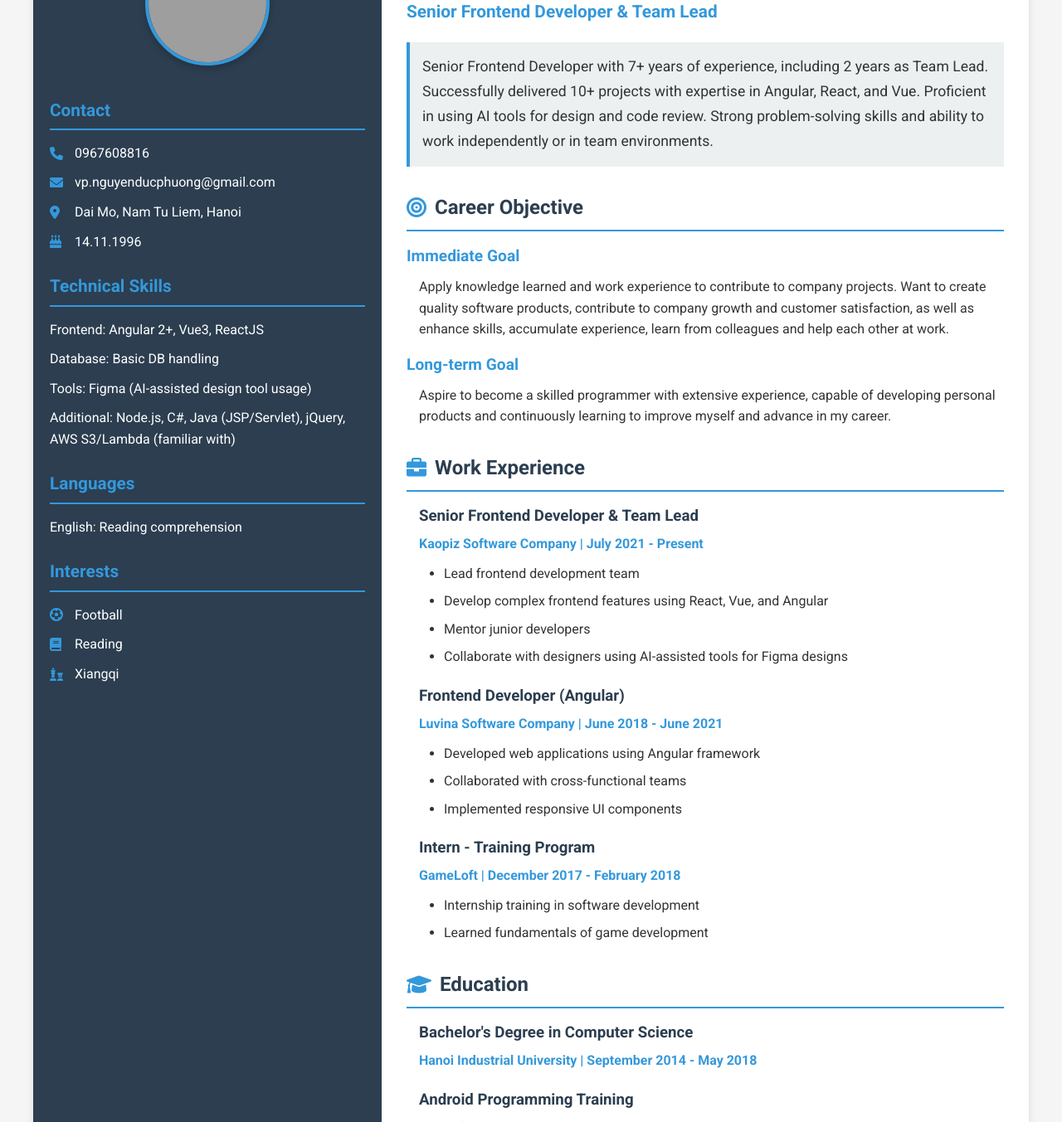
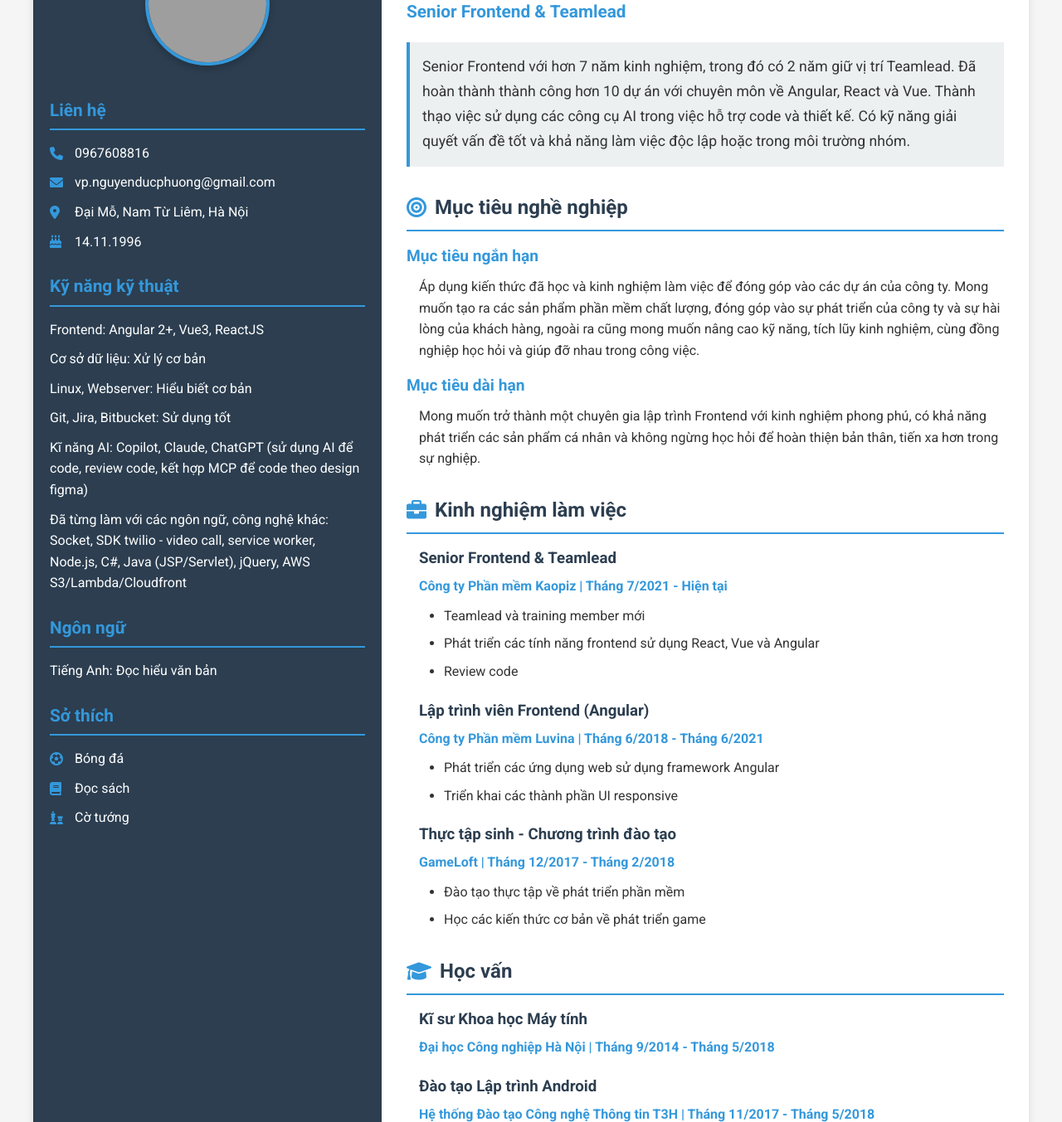
Before and after one commit to phuong5/my-cv, a plain HTML site: page index.html in a window 1280 px wide. Shown: the part 121-1474 px from the top of the page at 83% size. Drawn offline with Linux system fonts and the light colour scheme; grey boxes are pictures that could not be loaded.

Commit message:
fix: change file

```diff
--- a/index.html
+++ b/index.html
@@ -1,9 +1,9 @@
 <!DOCTYPE html>
-<html lang="en">
+<html lang="vi">
 <head>
     <meta charset="UTF-8">
     <meta name="viewport" content="width=device-width, initial-scale=1.0">
-    <title>Nguyen Duc Phuong - Senior Frontend Developer</title>
+    <title>Nguyễn Đức Phương - Lập trình viên Frontend Cấp cao</title>
     <link rel="stylesheet" href="styles.css">
     <link href="https://fonts.googleapis.com/css2?family=Roboto:wght@300;400;500;700&display=swap" rel="stylesheet">
     <link rel="stylesheet" href="https://cdnjs.cloudflare.com/ajax/libs/font-awesome/6.0.0-beta3/css/all.min.css">
@@ -13,41 +13,43 @@
         <!-- Sidebar with personal info and skills -->
         <aside class="sidebar">
             <div class="profile-img">
-                <img src="assets/avatar.png" alt="Profile Photo" />
+                <img src="assets/avatar.png" alt="Ảnh hồ sơ" />
             </div>
             <div class="contact-info">
-                <h2>Contact</h2>
+                <h2>Liên hệ</h2>
                 <ul>
                     <li><i class="fas fa-phone"></i> 0967608816</li>
                     <li><i class="fas fa-envelope"></i> vp.nguyenducphuong@gmail.com</li>
-                    <li><i class="fas fa-map-marker-alt"></i> Dai Mo, Nam Tu Liem, Hanoi</li>
+                    <li><i class="fas fa-map-marker-alt"></i> Đại Mỗ, Nam Từ Liêm, Hà Nội</li>
                     <li><i class="fas fa-birthday-cake"></i> 14.11.1996</li>
                 </ul>
             </div>
 
             <div class="skills">
-                <h2>Technical Skills</h2>
+                <h2>Kỹ năng kỹ thuật</h2>
                 <ul>
                     <li>Frontend: Angular 2+, Vue3, ReactJS</li>
-                    <li>Database: Basic DB handling</li>
-                    <li>Tools: Figma (AI-assisted design tool usage)</li>
-                    <li>Additional: Node.js, C#, Java (JSP/Servlet), jQuery, AWS S3/Lambda (familiar with)</li>
+                    <li>Cơ sở dữ liệu: Xử lý cơ bản</li>
+                    <li>Linux, Webserver: Hiểu biết cơ bản</li>
+                    <li>Git, Jira, Bitbucket: Sử dụng tốt</li>
+                    <li>Kĩ năng AI: Copilot, Claude, ChatGPT (sử dụng AI để code, review code, kết hợp MCP để code theo design figma)</li>
+                    <li>Đã từng làm với các ngôn ngữ, công nghệ khác: Socket, SDK twilio - video call, service worker, Node.js, C#, Java (JSP/Servlet), jQuery, AWS S3/Lambda/Cloudfront</li>
                 </ul>
             </div>
 
             <div class="languages">
-                <h2>Languages</h2>
+                <h2>Ngôn ngữ</h2>
                 <ul>
-                    <li>English: Reading comprehension</li>
+                    <li>Tiếng Anh: Đọc hiểu văn bản</li>
                 </ul>
             </div>
 
             <div class="interests">
-                <h2>Interests</h2>
+                <h2>Sở thích</h2>
                 <ul>
-                    <li><i class="fas fa-futbol"></i> Football</li>
-                    <li><i class="fas fa-book"></i> Reading</li>
-                    <li><i class="fas fa-chess"></i> Xiangqi</li>
+                    <li><i class="fas fa-futbol"></i> Bóng đá</li>
+                    <li><i class="fas fa-book"></i> Đọc sách</li>
+                    <li><i class="fas fa-chess"></i> Cờ tướng</li>
                 </ul>
             </div>
         </aside>
@@ -55,88 +57,86 @@
         <!-- Main content -->
         <main class="main-content">
             <header>
-                <h1>Nguyen Duc Phuong</h1>
-                <h2>Senior Frontend Developer & Team Lead</h2>
+                <h1>Nguyễn Đức Phương</h1>
+                <h2>Senior Frontend & Teamlead</h2>
                 <p class="summary">
-                    Senior Frontend Developer with 7+ years of experience, including 2 years as Team Lead.
-                    Successfully delivered 10+ projects with expertise in Angular, React, and Vue.
-                    Proficient in using AI tools for design and code review. Strong problem-solving skills
-                    and ability to work independently or in team environments.
+                    Senior Frontend với hơn 7 năm kinh nghiệm, trong đó có 2 năm giữ vị trí Teamlead.
+                    Đã hoàn thành thành công hơn 10 dự án với chuyên môn về Angular, React và Vue.
+                    Thành thạo việc sử dụng các công cụ AI trong việc hỗ trợ code và thiết kế. Có kỹ năng giải quyết vấn đề tốt
+                    và khả năng làm việc độc lập hoặc trong môi trường nhóm.
                 </p>
             </header>
 
             <section class="career-objective">
-                <h2><i class="fas fa-bullseye"></i> Career Objective</h2>
+                <h2><i class="fas fa-bullseye"></i> Mục tiêu nghề nghiệp</h2>
                 <div class="objective-content">
-                    <h3>Immediate Goal</h3>
+                    <h3>Mục tiêu ngắn hạn</h3>
                     <p>
-                        Apply knowledge learned and work experience to contribute to company projects.
-                        Want to create quality software products, contribute to company growth and customer satisfaction,
-                        as well as enhance skills, accumulate experience, learn from colleagues and help each other at work.
+                        Áp dụng kiến thức đã học và kinh nghiệm làm việc để đóng góp vào các dự án của công ty.
+                        Mong muốn tạo ra các sản phẩm phần mềm chất lượng, đóng góp vào sự phát triển của công ty và sự hài lòng của khách hàng, ngoài ra cũng mong muốn nâng cao kỹ năng, tích lũy kinh nghiệm, cùng đồng nghiệp học hỏi và giúp đỡ nhau trong công việc.
                     </p>
 
-                    <h3>Long-term Goal</h3>
+                    <h3>Mục tiêu dài hạn</h3>
                     <p>
-                        Aspire to become a skilled programmer with extensive experience, capable of developing
-                        personal products and continuously learning to improve myself and advance in my career.
+                        Mong muốn trở thành một chuyên gia lập trình Frontend với kinh nghiệm phong phú, có khả năng phát triển
+                        các sản phẩm cá nhân và không ngừng học hỏi để hoàn thiện bản thân, tiến xa hơn trong sự nghiệp.
                     </p>
                 </div>
             </section>
 
             <section class="experience">
-                <h2><i class="fas fa-briefcase"></i> Work Experience</h2>
+                <h2><i class="fas fa-briefcase"></i> Kinh nghiệm làm việc</h2>
                 <div class="job">
-                    <h3>Senior Frontend Developer & Team Lead</h3>
-                    <h4>Kaopiz Software Company | July 2021 - Present</h4>
+                    <h3>Senior Frontend & Teamlead</h3>
+                    <h4>Công ty Phần mềm Kaopiz | Tháng 7/2021 - Hiện tại</h4>
                     <ul>
-                        <li>Lead frontend development team</li>
-                        <li>Develop complex frontend features using React, Vue, and Angular</li>
-                        <li>Mentor junior developers</li>
-                        <li>Collaborate with designers using AI-assisted tools for Figma designs</li>
+                        <li>Teamlead và training member mới</li>
+                        <li>Phát triển các tính năng frontend sử dụng React, Vue và Angular</li>
+                        <li>Review code</li>
                     </ul>
                 </div>
 
                 <div class="job">
-                    <h3>Frontend Developer (Angular)</h3>
-                    <h4>Luvina Software Company | June 2018 - June 2021</h4>
+                    <h3>Lập trình viên Frontend (Angular)</h3>
+                    <h4>Công ty Phần mềm Luvina | Tháng 6/2018 - Tháng 6/2021</h4>
                     <ul>
-                        <li>Developed web applications using Angular framework</li>
-                        <li>Collaborated with cross-functional teams</li>
-                        <li>Implemented responsive UI components</li>
+                        <li>Phát triển các ứng dụng web sử dụng framework Angular</li>
+                        <li>Triển khai các thành phần UI responsive</li>
                     </ul>
                 </div>
 
                 <div class="job">
-                    <h3>Intern - Training Program</h3>
-                    <h4>GameLoft | December 2017 - February 2018</h4>
+                    <h3>Thực tập sinh - Chương trình đào tạo</h3>
+                    <h4>GameLoft | Tháng 12/2017 - Tháng 2/2018</h4>
                     <ul>
-                        <li>Internship training in software development</li>
-                        <li>Learned fundamentals of game development</li>
+                        <li>Đào tạo thực tập về phát triển phần mềm</li>
+                        <li>Học các kiến thức cơ bản về phát triển game</li>
                     </ul>
                 </div>
             </section>
 
             <section class="education">
-                <h2><i class="fas fa-graduation-cap"></i> Education</h2>
+                <h2><i class="fas fa-graduation-cap"></i> Học vấn</h2>
                 <div class="degree">
-                    <h3>Bachelor's Degree in Computer Science</h3>
-                    <h4>Hanoi Industrial University | September 2014 - May 2018</h4>
+                    <h3>Kĩ sư Khoa học Máy tính</h3>
+                    <h4>Đại học Công nghiệp Hà Nội | Tháng 9/2014 - Tháng 5/2018</h4>
                 </div>
                 <div class="course">
-                    <h3>Android Programming Training</h3>
-                    <h4>T3H Information Technology Training System | November 2017 - May 2018</h4>
+                    <h3>Đào tạo Lập trình Android</h3>
+                    <h4>Hệ thống Đào tạo Công nghệ Thông tin T3H | Tháng 11/2017 - Tháng 5/2018</h4>
                 </div>
             </section>
 
             <section class="additional-info">
-                <h2><i class="fas fa-plus-circle"></i> Additional Information</h2>
+                <h2><i class="fas fa-plus-circle"></i> Thông tin bổ sung</h2>
                 <ul>
-                    <li>Eager to learn and continuously improve</li>
-                    <li>Able to work under pressure</li>
-                    <li>Self-taught and capable of independent work as well as teamwork</li>
-                    <li>Serious and disciplined in work</li>
-                    <li>Capable of handling complex tasks and researching new technologies as required</li>
-                    <li>Experienced with AI tools for code review and design</li>
+                    <li>Chịu khó học hỏi và không ngừng cải thiện</li>
+                    <li>Có trách nhiệm trong công việc</li>
+                    <li>Có thể làm việc dưới áp lực</li>
+                    <li>Giao tiếp, teamwork tốt</li>
+                    <li>Nghiêm túc và kỷ luật trong công việc</li>
+                    <li>Có khả năng xử lý các nhiệm vụ phức tạp và nghiên cứu công nghệ mới khi cần thiết</li>
+                    <li>Có kinh nghiệm với các công cụ AI để code và review</li>
                 </ul>
             </section>
         </main>
```
Also changed, not shown: index-vi.html (deleted, +0 -147 lines).
